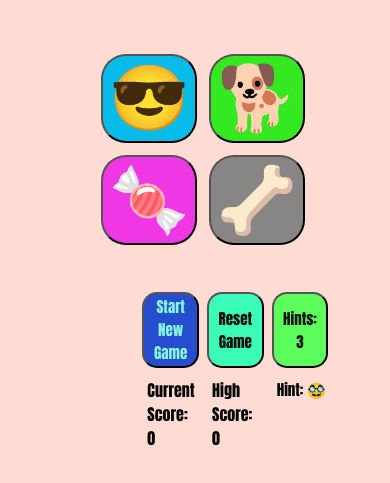
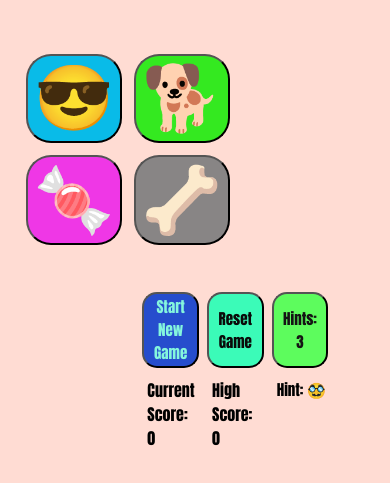
Before and after one commit to wickhill/CoolDog, a plain HTML site: page index.html in a window 390 px wide. Shown: the part 75-558 px from the top of the page. Drawn offline with Linux system fonts and the light colour scheme; no server answers; a web font is replaced by a local one.

Commit message:
the mobile tweaks are ongoing pt 2

```diff
--- a/simon.css
+++ b/simon.css
@@ -235,7 +235,7 @@ body {
   }
 
   #btnContainer {
-    width: 100%;
+    width: 50%;
     height: 50%;
     margin: 25px 0px 45px 0px;
   }
```
